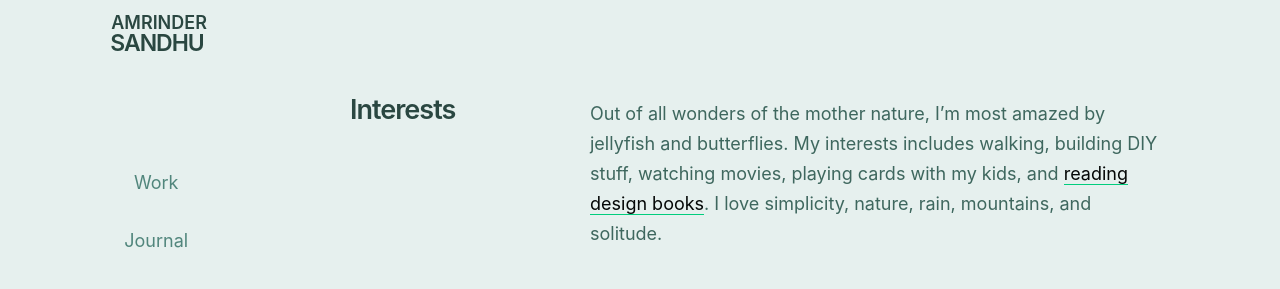
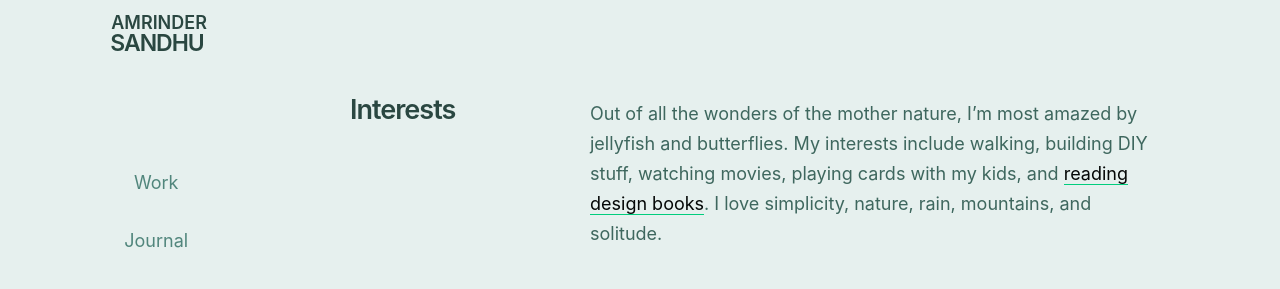
Before and after one commit to harjotgrewal/amrindersandhu, a Jekyll site: the page built from about.html, in a window 1280 px wide and 900 px high, scrolled down 3302 px. Shown: the part 157-446 px from the top of the window. Built offline with Jekyll 4.4.1, drawn with Linux system fonts in a browser that asks for light colours; grey boxes are pictures that could not be loaded.

Commit message:
[F][HTML] Typos

```diff
--- a/about.html
+++ b/about.html
@@ -160,7 +160,7 @@ page-description: Spiritual being > Honest human > Grateful son > Caring husband
     <section>
         <h2 class="l-span_2">Interests</h2>
 
-        <p class="l-span_3-8">Out of all wonders of the mother nature, I’m most amazed by jellyfish and butterflies. My interests includes walking, building DIY stuff, watching movies, playing cards with my kids, and <a href="journal.html">reading</a> <a href="library.html">design books</a>. I love simplicity, nature, rain, mountains, and solitude. </p>
+        <p class="l-span_3-8">Out of all the wonders of the mother nature, I’m most amazed by jellyfish and butterflies. My interests include walking, building DIY stuff, watching movies, playing cards with my kids, and <a href="journal.html">reading</a> <a href="library.html">design books</a>. I love simplicity, nature, rain, mountains, and solitude. </p>
     </section>
 
 
```
Also changed, not shown: 1 other file.
